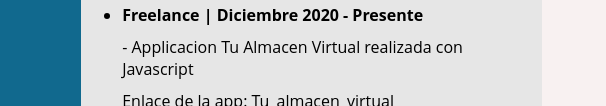
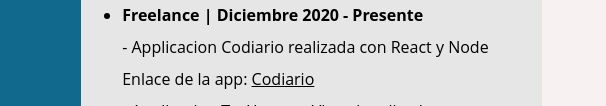
Before and after one commit to psc88/curriculum, a website: page index.html in a window 1280 px wide. Shown: the part 694-800 px from the top of the page, 674-1280 px from the left. Drawn offline with Linux system fonts and the light colour scheme.

Commit message:
correcion de error en los datos

```diff
--- a/index.html
+++ b/index.html
@@ -88,6 +88,8 @@
                     <ul class="workExperience">
                         <li>
                             <h3>Freelance | Diciembre 2020 - Presente</h3>
+                            <p>- Applicacion Codiario realizada con React y Node</p>
+                            <p>Enlace de la app: <a href="https://codiario.netlify.app/" target="_blank">Codiario</a></p>
                             <p>- Applicacion Tu Almacen Virtual realizada con Javascript</p>
                             <p>Enlace de la app: <a href="https://tu-almacen-virtual.netlify.app" target="_blank">Tu_almacen_virtual</a></p>
                             <p>- Applicacion RoboFriends realizada con react</p>
```
